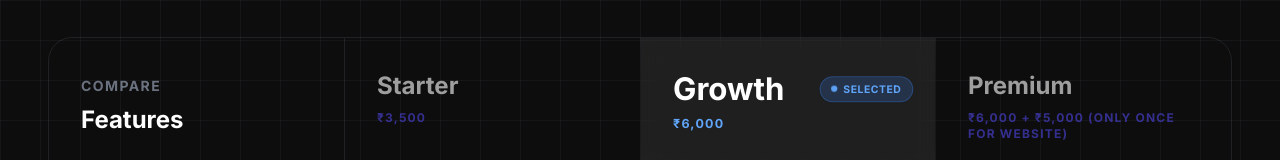
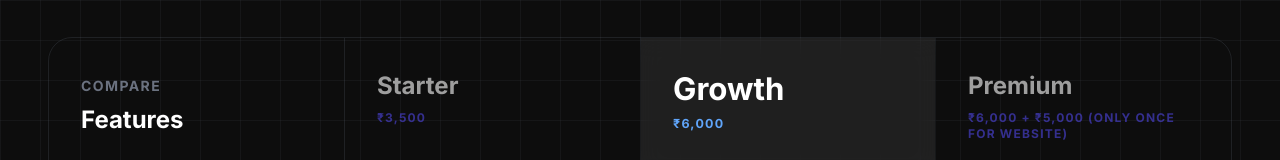
Before and after one commit to OutliersMedia/OutliersMedia, a React (Vite) app: page /services in a window 1280 px wide. Shown: the part 520-680 px from the top of the page. Built offline with nearby package versions, Linux system fonts and the light colour scheme; no server answers.

Commit message:
fix: remove Selected pill tag and pulsing dot from plan column headers

```diff
--- a/src/pages/Services.jsx
+++ b/src/pages/Services.jsx
@@ -1,7 +1,6 @@
 import { useState } from 'react';
 import { Link } from 'react-router-dom';
 import { packages, faqs } from '../utils/data';
-import { motion, AnimatePresence } from 'framer-motion';
 
 export default function Services() {
   const [openFaq, setOpenFaq] = useState(0);
@@ -51,24 +50,8 @@ export default function Services() {
                       }`}
                     >
                       <div className={`transition-all duration-500 ease-out origin-top-left ${isSelected ? 'scale-[1.04]' : 'scale-100'}`}>
-                        <div className="flex items-center justify-between min-h-[32px]">
-                          <div className={`font-serif text-primary transition-all duration-500 ${isSelected ? 'text-3xl font-bold' : 'text-2xl'}`}>
-                            {pkg.name}
-                          </div>
-                          <AnimatePresence>
-                            {isSelected && (
-                              <motion.span
-                                initial={{ opacity: 0, scale: 0.8, y: -4 }}
-                                animate={{ opacity: 1, scale: 1, y: 0 }}
-                                exit={{ opacity: 0, scale: 0.8, y: -4 }}
-                                transition={{ duration: 0.35, ease: "easeOut" }}
-                                className="text-[10px] font-bold uppercase tracking-wider px-2.5 py-1 rounded-full bg-blue-500/20 text-blue-400 border border-blue-500/30 flex items-center gap-1.5 shadow-sm"
-                              >
-                                <span className="w-1.5 h-1.5 rounded-full bg-blue-400 animate-pulse"></span>
-                                Selected
-                              </motion.span>
-                            )}
-                          </AnimatePresence>
+                        <div className={`font-serif text-primary transition-all duration-500 ${isSelected ? 'text-3xl font-bold' : 'text-2xl'}`}>
+                          {pkg.name}
                         </div>
                         <div className={`text-xs font-bold uppercase tracking-widest mt-2 transition-colors duration-500 ${isSelected ? 'text-blue-400' : 'text-accent'}`}>
                           {pkg.id === 'Premium' ? '₹6,000 + ₹5,000 (only once for website)' : pkg.price}
```
